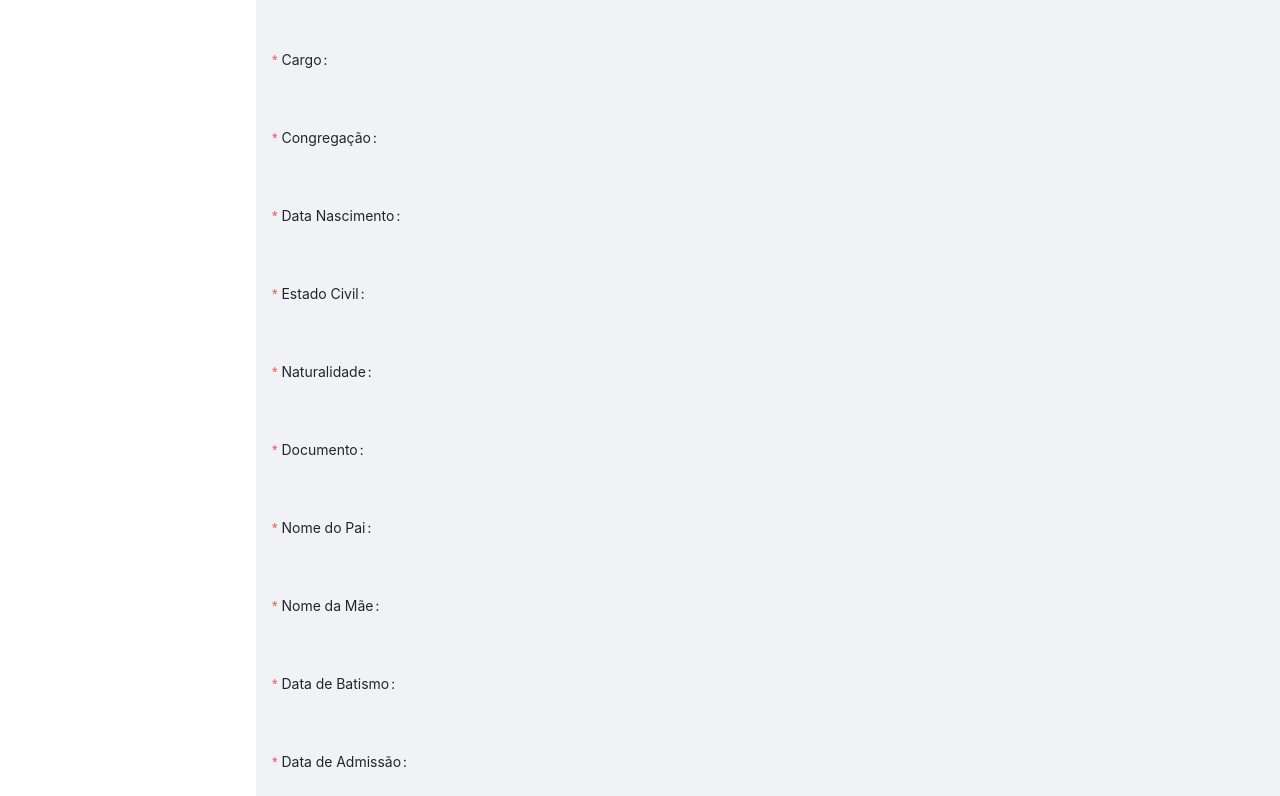
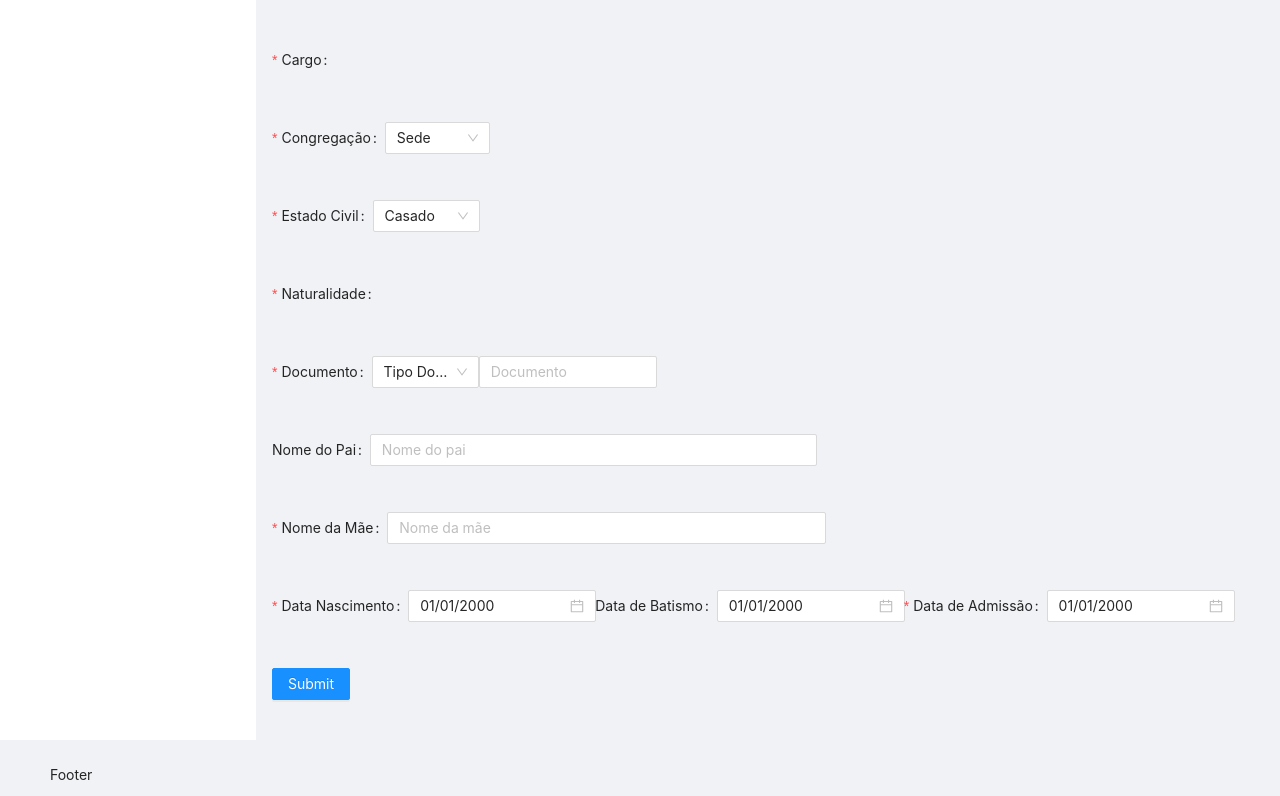
Before and after one commit to ViniCorrea/Ephata, a Next.js app in the folder front/: page /members/form in a window 1280 px wide. Shown: the part 404-1200 px from the top of the page. Built offline with nearby package versions, Linux system fonts and the light colour scheme.

Commit message:
Incluindo elementos do formulario

```diff
--- a/front/src/pages/members/form/index.tsx
+++ b/front/src/pages/members/form/index.tsx
@@ -1,9 +1,11 @@
 import React, { useState } from "react";
-import { Form, Button, Upload, Input, Col, Row, Select } from "antd";
-import { routes, options } from "../data";
+import { Form, Button, Upload, Input,  Select, DatePicker } from "antd";
+import { routes } from "../data";
 import Layout from "../../../components/layout";
 import { WrapperForm } from "./styles";
 import ImgCrop from "antd-img-crop";
+import moment from 'moment'
+
 
 const FormPage = () => {
   // Creating action buttons
@@ -31,6 +33,12 @@ const FormPage = () => {
     imgWindow.document.write(image.outerHTML);
   };
 
+
+
+//DatePicker
+
+const dateFormatList = ['DD/MM/YYYY'];
+
   return (
     <Layout
       breadcrumb={{ routes: routes }}
@@ -55,7 +63,7 @@ const FormPage = () => {
                 listType="picture-card"
                 fileList={fileList}
                 onChange={onChange}
-                onPreview={onPreview} //Erro no onPreview | dentro do Upload => //{fileList.length < 5 && '+ Upload'}  //Erro no fileList
+                onPreview={onPreview} /* {fileList.length < 5 && 'Adicionar foto'}  */
               >
                Adicionar foto
               </Upload>
@@ -94,56 +102,103 @@ const FormPage = () => {
           <Form.Item
             label="Congregação"
             name="congregacao"
-            rules={[{ required: true, message: "Selecione a foto!" }]}
-          ></Form.Item>
+            rules={[{ required: true, message: "Selecione a congregação!" }]}
+          >
+          <Select defaultValue="Sede" style={{ width: "12%" }}>
+                <Option value="id1">Rosário da Limeira</Option>
+                <Option value="id2">Vieiras</Option>
+                <Option value="id3">Colety</Option>
+          </Select>
+          </Form.Item>
           <br />
-          <Form.Item
-            label="Data Nascimento"
-            name="datebirth"
-            rules={[{ required: true, message: "Selecione a foto!" }]}
-          ></Form.Item>
-          <br />
+
           <Form.Item
             label="Estado Civil"
             name="estadoCivil"
-            rules={[{ required: true, message: "Selecione a foto!" }]}
-          ></Form.Item>
+            rules={[{ required: true, message: "Informe o estado civil!" }]}
+          >
+          <Select defaultValue="Casado" style={{ width: "12%" }}>
+                <Option value="id1">Solteiro</Option>
+                <Option value="id2">Viúvo</Option>
+                <Option value="id3">Divorciado</Option>
+                <Option value="id3">Separado</Option>
+                <Option value="id3">Amasiado</Option>
+          </Select>
+          </Form.Item>
           <br />
           <Form.Item
             label="Naturalidade"
             name="naturalidade"
-            rules={[{ required: true, message: "Selecione a foto!" }]}
+            rules={[{ required: true, message: "Informe a Naturalidade!!" }]}
           ></Form.Item>
           <br />
           <Form.Item
             label="Documento"
             name="document"
-            rules={[{ required: true, message: "Selecione a foto!" }]}
-          ></Form.Item>
+            rules={[{ required: true, message: "Informe ao menos um documento!" }]}
+          >
+          <Select defaultValue="Tipo Documento" style={{ width: "12%" }}>
+                <Option value="cpf">CPF</Option>
+                <Option value="rg">Identidade</Option>
+          </Select>
+          <Input style={{ width: "20%" }} placeholder="Documento" />
+          </Form.Item>
           <br />
           <Form.Item
             label="Nome do Pai"
             name="fatherName"
-            rules={[{ required: true, message: "Selecione a foto!" }]}
-          ></Form.Item>
+
+          >
+            <Input style={{ width: "50%" }} placeholder="Nome do pai" />
+          </Form.Item>
           <br />
           <Form.Item
             label="Nome da Mãe"
             name="momName"
-            rules={[{ required: true, message: "Selecione a foto!" }]}
-          ></Form.Item>
+            rules={[{ required: true, message: "Informe o nome da mãe!" }]}
+          >
+            <Input style={{ width: "50%" }} placeholder="Nome da mãe" />
+          </Form.Item>
           <br />
+
+              <Input.Group compact>
+                <Form.Item
+                label="Data Nascimento"
+                name="lblDataNascimento"
+                rules={[{ required: true, message: "Informe a data de nascimento!" }]}
+                >
+                <DatePicker
+                    name="dataNascimento"
+                    defaultValue={moment('01/01/2000', dateFormatList[0])}
+                    format={dateFormatList}
+                />
+                </Form.Item>
+
                 <Form.Item
                 label="Data de Batismo"
+                name="lblDataBatismo"
+                >
+                <DatePicker
                     name="dataBatismo"
-            rules={[{ required: true, message: "Selecione a foto!" }]}
-          ></Form.Item>
-          <br />
+                    defaultValue={moment('01/01/2000', dateFormatList[0])}
+                    format={dateFormatList}
+                />
+                </Form.Item>
+
                 <Form.Item
                 label="Data de Admissão"
+                name="lblDataAdmissao"
+                rules={[{ required: true, message: "Informe a data de admissão!" }]}
+                >
+                <DatePicker
                     name="dataAdmissao"
-            rules={[{ required: true, message: "Selecione a foto!" }]}
-          ></Form.Item>
+                    defaultValue={moment('01/01/2000', dateFormatList[0])}
+                    format={dateFormatList}
+                />
+                </Form.Item>
+    </Input.Group>
+
+
           <br />
 
           <Form.Item>
```
Lines whose indentation alone changed are shown as unchanged.
